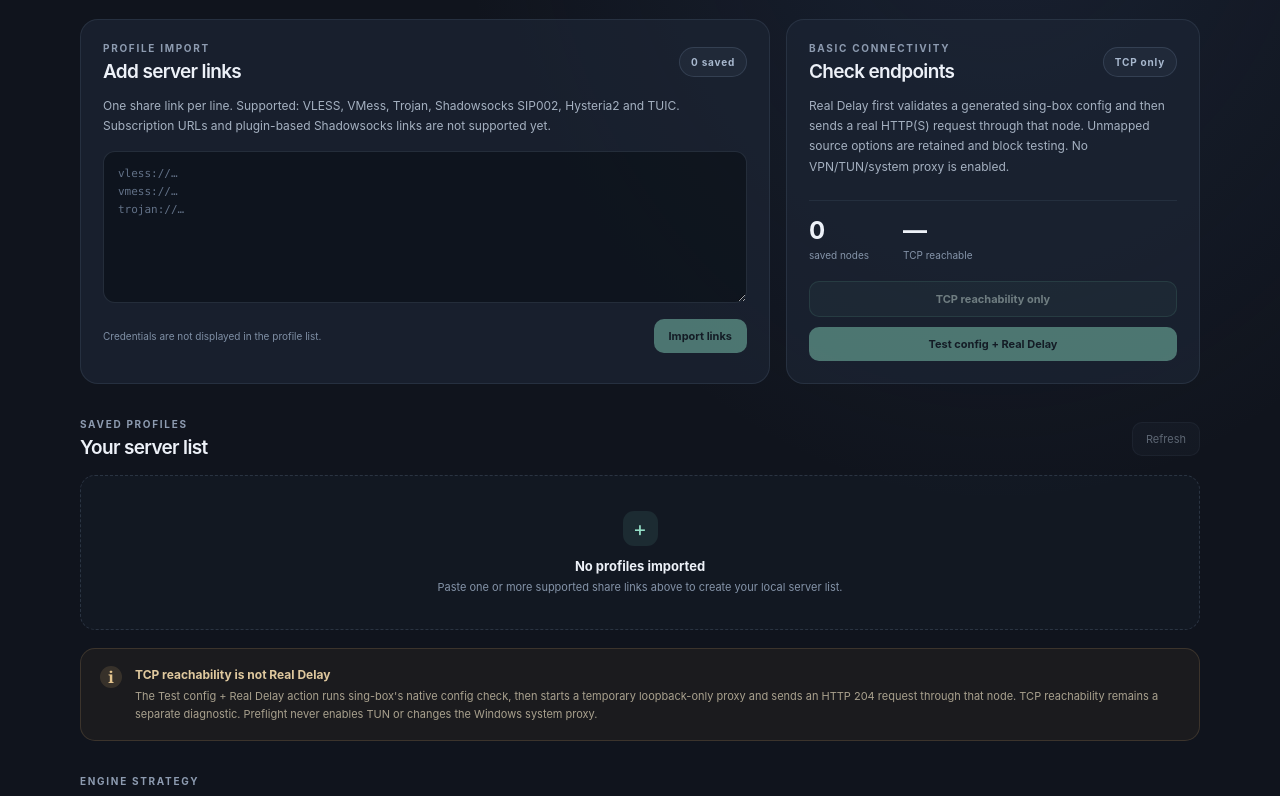
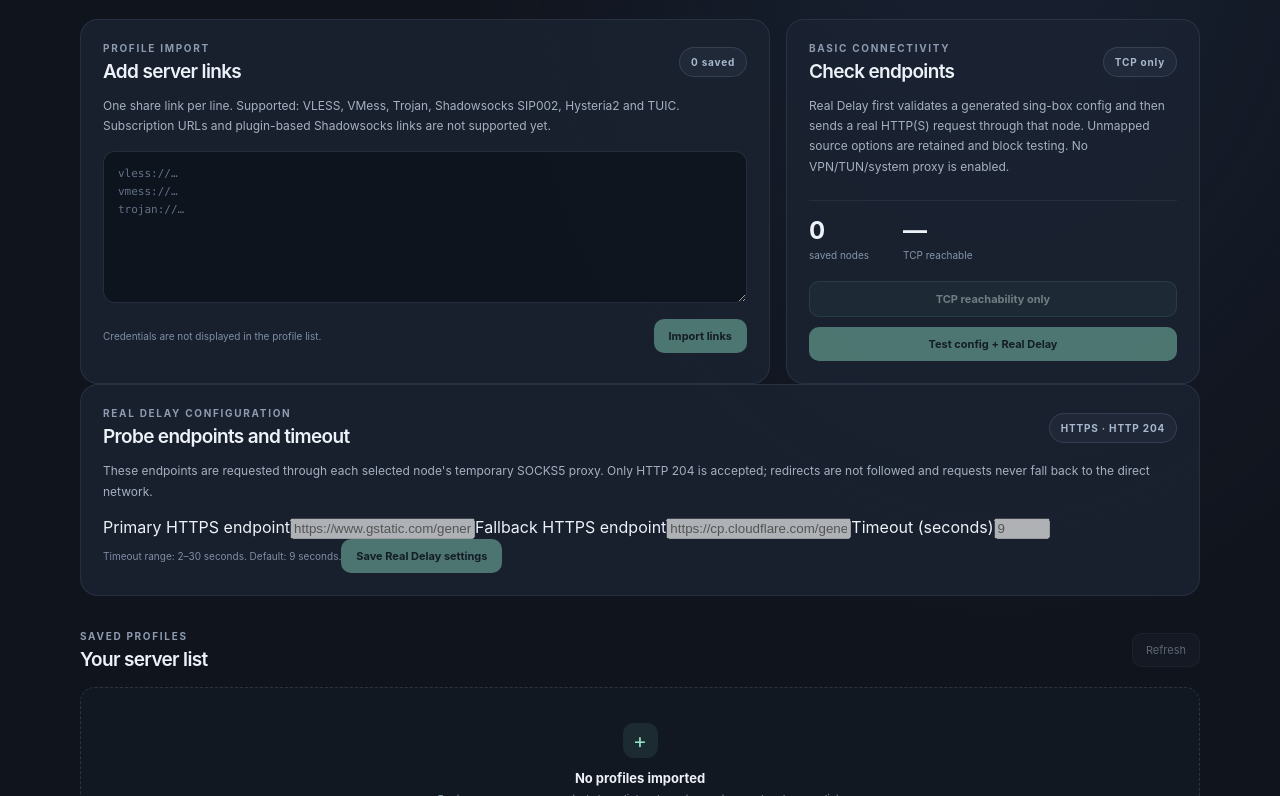
Before and after one commit to hatinati2/blacklist-inevitable, a React (Vite) app: page / in a window 1280 px wide. Shown: the part 428-1224 px from the top of the page. Built offline with nearby package versions, Linux system fonts and the light colour scheme.

Commit message:
feat: add Real Delay settings controls to the UI

```diff
--- a/src/ui/App.tsx
+++ b/src/ui/App.tsx
@@ -44,6 +44,12 @@ type RealDelayResult = {
   testedUrl: string | null;
 };
 
+type RealDelaySettings = {
+  primaryUrl: string;
+  fallbackUrl: string;
+  timeoutSeconds: number;
+};
+
 type EndpointResult = {
   profileId: string;
   name: string;
@@ -67,6 +73,13 @@ export default function App() {
   const [previewMode, setPreviewMode] = useState(false);
   const [installingEngine, setInstallingEngine] = useState(false);
   const [configResults, setConfigResults] = useState<Record<string, { valid: boolean; detail: string }>>({});
+  const [realDelaySettings, setRealDelaySettings] = useState<RealDelaySettings>({
+    primaryUrl: "https://www.gstatic.com/generate_204",
+    fallbackUrl: "https://cp.cloudflare.com/generate_204",
+    timeoutSeconds: 9,
+  });
+  const [settingsLoading, setSettingsLoading] = useState(true);
+  const [settingsSaving, setSettingsSaving] = useState(false);
 
   const refreshStatus = useCallback(async () => {
     try {
@@ -99,10 +112,38 @@ export default function App() {
     }
   }, []);
 
+  const refreshRealDelaySettings = useCallback(async () => {
+    setSettingsLoading(true);
+    try {
+      const settings = await invoke<RealDelaySettings>("get_real_delay_settings");
+      setRealDelaySettings(settings);
+    } catch (error) {
+      setMessage(typeof error === "string" ? error : "Could not load Real Delay settings.");
+    } finally {
+      setSettingsLoading(false);
+    }
+  }, []);
+
+  const saveRealDelaySettings = async () => {
+    setSettingsSaving(true);
+    try {
+      const settings = await invoke<RealDelaySettings>("save_real_delay_settings", {
+        settings: realDelaySettings,
+      });
+      setRealDelaySettings(settings);
+      setMessage("Real Delay settings saved.");
+    } catch (error) {
+      setMessage(typeof error === "string" ? error : "Could not save Real Delay settings.");
+    } finally {
+      setSettingsSaving(false);
+    }
+  };
+
   useEffect(() => {
     void refreshStatus();
     void refreshProfiles();
-  }, [refreshStatus, refreshProfiles]);
+    void refreshRealDelaySettings();
+  }, [refreshStatus, refreshProfiles, refreshRealDelaySettings]);
 
   const engines = status?.engines ?? [
     { kind: "sing-box", binaryName: "sing-box", integrationStage: "implemented · preflight only" },
@@ -340,6 +381,69 @@ export default function App() {
         </article>
       </section>
 
+      <section className="panel settings-panel">
+        <div className="panel-heading">
+          <div>
+            <p className="eyebrow">REAL DELAY CONFIGURATION</p>
+            <h2>Probe endpoints and timeout</h2>
+          </div>
+          <span className="count-tag">HTTPS · HTTP 204</span>
+        </div>
+        <p className="panel-copy">
+          These endpoints are requested through each selected node's temporary SOCKS5 proxy.
+          Only HTTP 204 is accepted; redirects are not followed and requests never fall back to the direct network.
+        </p>
+        <div className="settings-fields">
+          <label className="setting-field">
+            <span>Primary HTTPS endpoint</span>
+            <input
+              type="url"
+              value={realDelaySettings.primaryUrl}
+              onChange={(event) => setRealDelaySettings((current) => ({ ...current, primaryUrl: event.target.value }))}
+              disabled={previewMode || settingsLoading || settingsSaving}
+              spellCheck={false}
+            />
+          </label>
+          <label className="setting-field">
+            <span>Fallback HTTPS endpoint</span>
+            <input
+              type="url"
+              value={realDelaySettings.fallbackUrl}
+              onChange={(event) => setRealDelaySettings((current) => ({ ...current, fallbackUrl: event.target.value }))}
+              disabled={previewMode || settingsLoading || settingsSaving}
+              spellCheck={false}
+            />
+          </label>
+          <label className="setting-field timeout-field">
+            <span>Timeout (seconds)</span>
+            <input
+              type="number"
+              min={2}
+              max={30}
+              step={1}
+              value={realDelaySettings.timeoutSeconds}
+              onChange={(event) => setRealDelaySettings((current) => ({
+                ...current,
+                timeoutSeconds: Number(event.target.value),
+              }))}
+              disabled={previewMode || settingsLoading || settingsSaving}
+            />
+          </label>
+        </div>
+        <div className="settings-actions">
+          <span className="hint-text">
+            {settingsLoading ? "Loading saved settings…" : "Timeout range: 2–30 seconds. Default: 9 seconds."}
+          </span>
+          <button
+            className="primary-button"
+            onClick={() => void saveRealDelaySettings()}
+            disabled={previewMode || settingsLoading || settingsSaving}
+          >
+            {settingsSaving ? "Saving…" : "Save Real Delay settings"}
+          </button>
+        </div>
+      </section>
+
       <section className="section-heading">
         <div>
           <p className="eyebrow">SAVED PROFILES</p>
```
